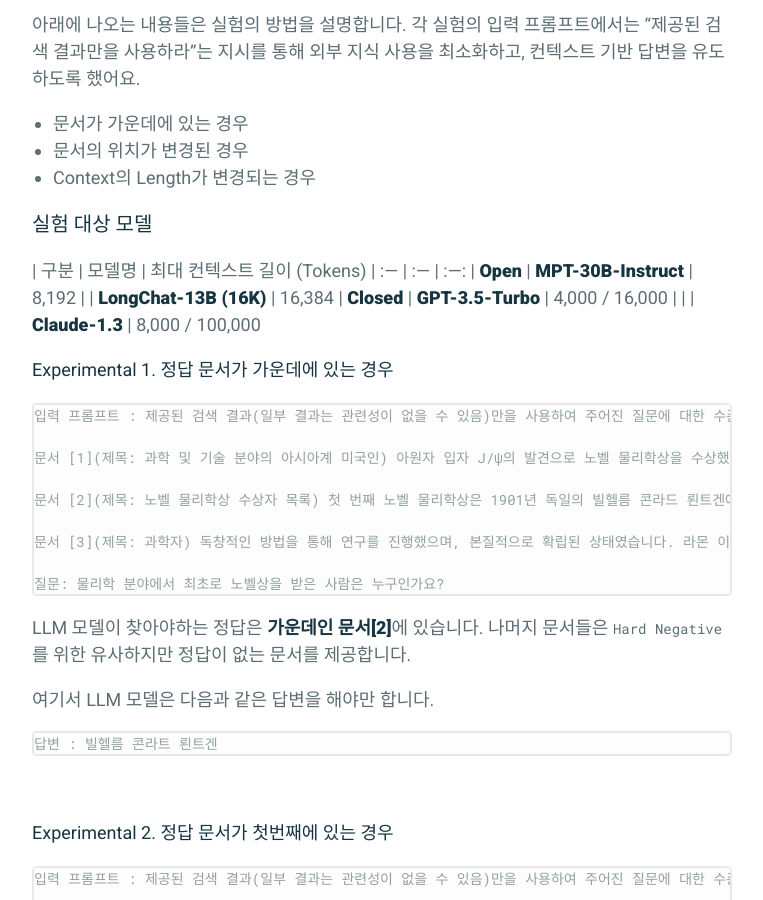
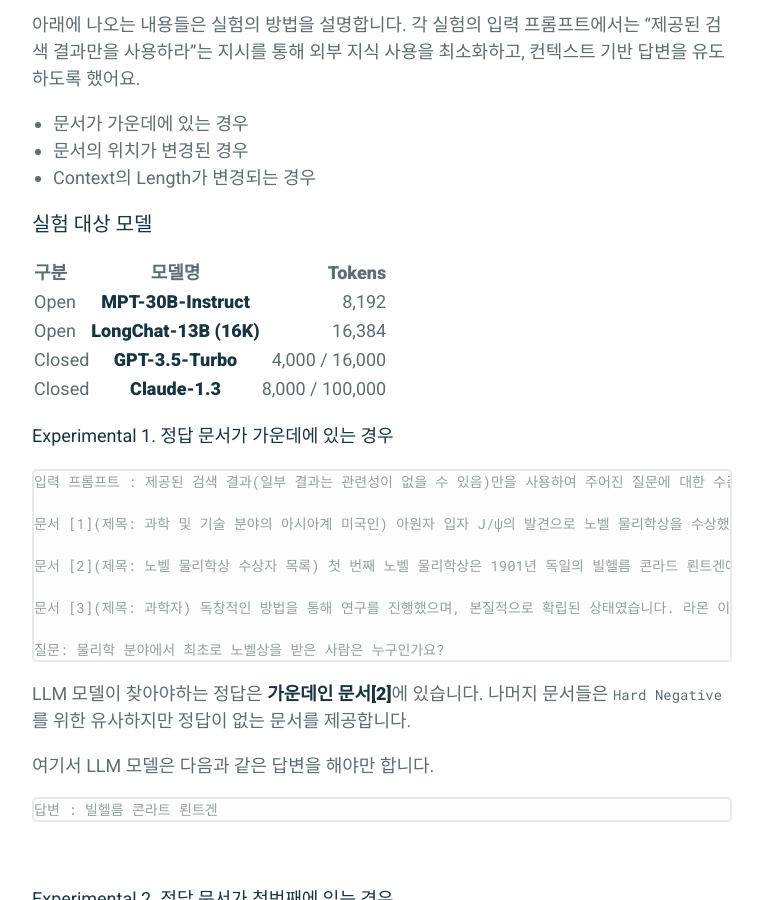
Before and after one commit to parkhuiwo0/parkhuiwo0.github.io, a Jekyll site: the page built from _posts/2026-03-27-Lost-In-the-Middle.md, in a window 1280 px wide and 900 px high, scrolled down 2281 px. Shown: the whole window, without its empty margins (258-1021 px from the left). Built offline with Jekyll 4.4.1, drawn with Linux system fonts in a browser that asks for light colours.

Commit message:
Update 2026-03-27-Lost-In-the-Middle.md

````diff
--- a/_posts/2026-03-27-Lost-In-the-Middle.md
+++ b/_posts/2026-03-27-Lost-In-the-Middle.md
@@ -59,12 +59,15 @@ Contriever로 AI가 답변을 방해하는 문서를 추출한 것도 흥미로
 - Context의 Length가 변경되는 경우
 
 ### 실험 대상 모델
-| 구분 | 모델명 | 최대 컨텍스트 길이 (Tokens)
-| :--- | :--- | :---:
-| **Open** | **MPT-30B-Instruct** | 8,192
-| | **LongChat-13B (16K)** | 16,384
-| **Closed** | **GPT-3.5-Turbo** | 4,000 / 16,000 |
-| | **Claude-1.3** | 8,000 / 100,000
+
+| 구분 | 모델명 | Tokens |
+|:--------|:-------:|--------:|
+| Open   | **MPT-30B-Instruct**   | 8,192   |
+| Open   | **LongChat-13B (16K)**   | 16,384   |
+|----
+| Closed   | **GPT-3.5-Turbo**   | 4,000 / 16,000   |
+| Closed   | **Claude-1.3**   | 8,000 / 100,000   |
+|=====
 
 #### Experimental 1. 정답 문서가 가운데에 있는 경우
 ```
````
